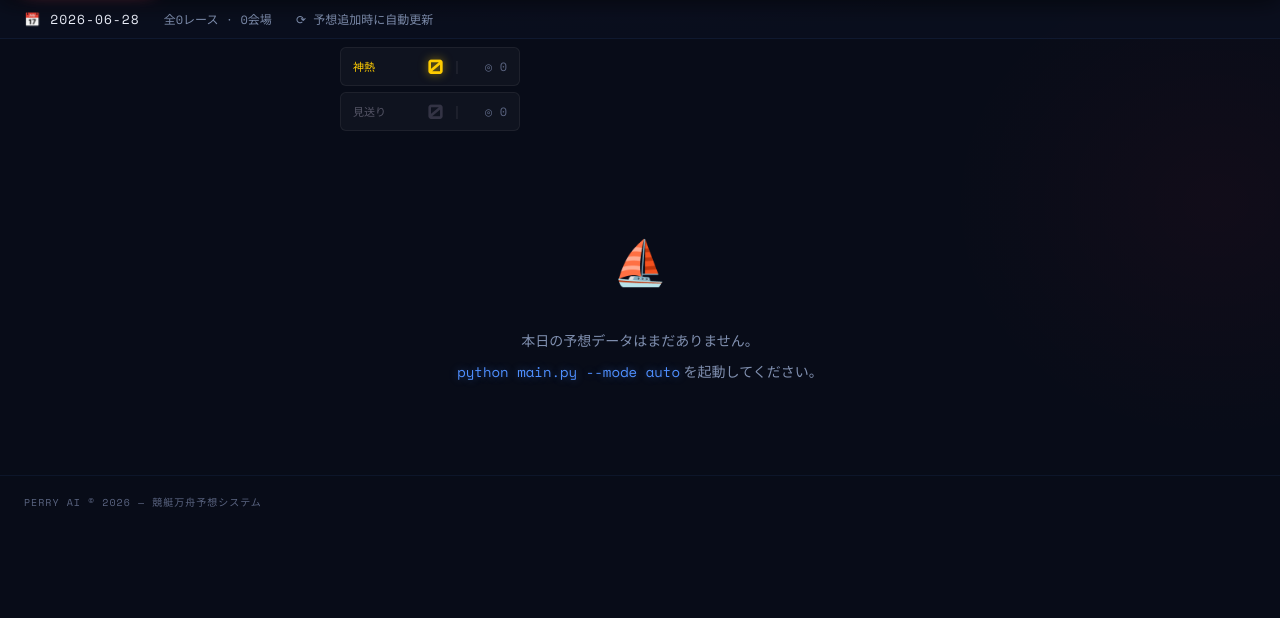
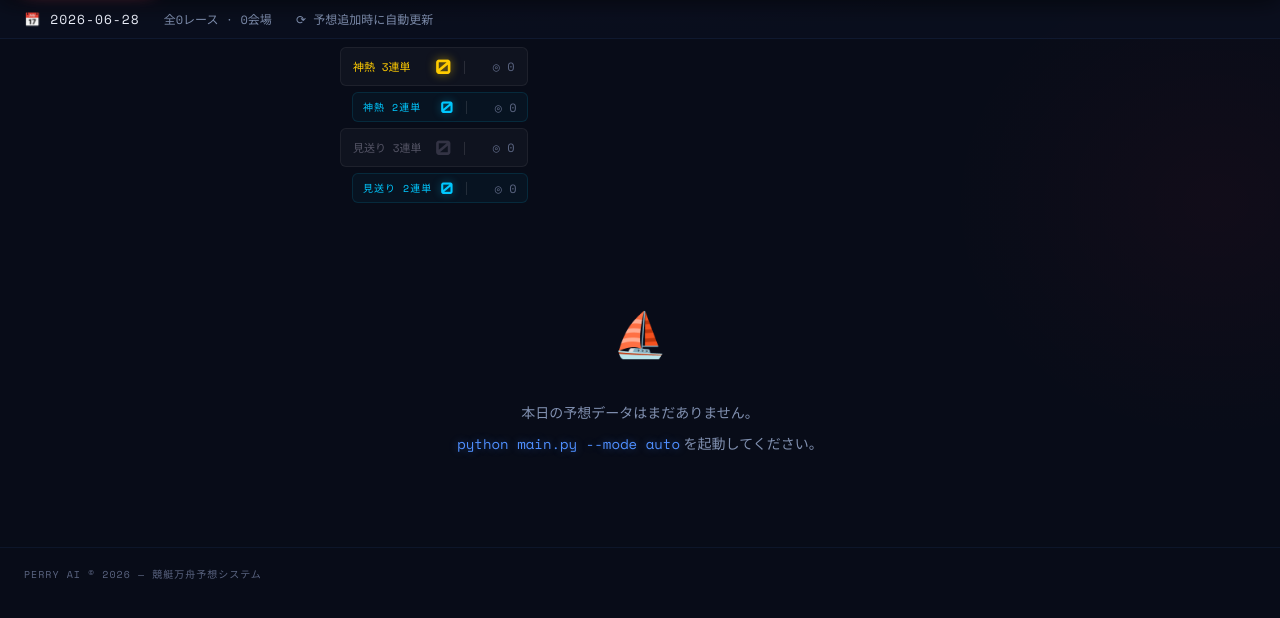
Before and after one commit to sukepbudou-svg/test, a Flask app: page / in a window 1280 px wide. Shown: the part 117-735 px from the top of the page. Run offline with Flask 3, Linux system fonts and the light colour scheme; tables that the repository leaves empty hold one stand-in row (values such as "Sample post"); data that the repository does not hold is empty; grey boxes are pictures that could not be loaded.

Commit message:
UI改善・3連単下限80倍追加
predictor.py:
- 3連単: オッズ下限を80倍に設定（80倍未満はスキップ・ログ表示）
- スキップ理由を「上限超過」と「下限未満」で区別して表示

index.html:
- 実結果の表示順を「2連単（上）→ 3連単（下）」に変更
- 外れ→灰色「—」、当たり→グリーン「¥X,XXX」の色分けを維持
- 神熱/見送りカウント欄に2連単の参戦数・的中数を追加表示
  - 「神熱 3連単」「神熱 2連単（水色・indent）」
  - 「見送り 3連単」「見送り 2連単（水色・indent）」

Co-Authored-By: Claude Sonnet 4.6 <noreply@anthropic.com>
Claude-Session: https://claude.ai/code/session_01WkEEQvSraks4YGnVBUmjg5

```diff
--- a/boatrace-predictor/src/model/predictor.py
+++ b/boatrace-predictor/src/model/predictor.py
@@ -1282,6 +1282,7 @@ def get_recommendations(
                     (_valid["boat1"].astype(int) == f) &
                     (_valid["boat2"].astype(int) == s) &
                     (_valid["boat3"].astype(int) == t) &
+                    (_valid["odds_value"] >= 80) &
                     (_valid["odds_value"] <= 250)
                 ]
                 if not m.empty:
@@ -1297,7 +1298,10 @@ def get_recommendations(
                     ]
                     if not full_m.empty:
                         ov = float(full_m.iloc[0]["odds_value"])
-                        print(f"  [3連単] {f}-{s}-{t} {ov:.0f}倍 > 250倍上限→スキップ")
+                        if ov > 250:
+                            print(f"  [3連単] {f}-{s}-{t} {ov:.0f}倍 > 250倍上限→スキップ")
+                        else:
+                            print(f"  [3連単] {f}-{s}-{t} {ov:.0f}倍 < 80倍下限→スキップ")
                     else:
                         print(f"  [3連単] {f}-{s}-{t} オッズデータなし→スキップ")
                     return False
--- a/boatrace-predictor/web/templates/index.html
+++ b/boatrace-predictor/web/templates/index.html
@@ -213,6 +213,19 @@ nav a.active{
 .tc-num.lbl-chuana{color:#40c8e0;text-shadow:0 0 10px rgba(64,200,224,0.5);}
 .tc-num.lbl-shinnetsu{color:#ffcc00;text-shadow:0 0 10px rgba(255,204,0,0.6);}
 .tc-num.lbl-skip{color:#334;}
+.tc-row.tc-ren2{
+  background:rgba(0,200,255,0.04);
+  border-color:rgba(0,200,255,0.12);
+  margin-left:12px;
+  padding:4px 10px;
+}
+.tc-ren2-lbl{color:#00c8ff;font-size:10px;letter-spacing:1px;}
+.tc-ren2-num{
+  font-size:16px;font-weight:700;
+  font-family:var(--font-logo);
+  color:#00c8ff;
+  text-shadow:0 0 8px rgba(0,200,255,0.4);
+}
 .tc-sep{color:rgba(255,255,255,0.12);font-size:13px;flex-shrink:0;}
 .tc-hit{
   font-family:var(--font-mono);font-size:12px;
@@ -595,17 +608,26 @@ footer{
   <span>⟳ 予想追加時に自動更新</span>
 </div>
 
-{% set ns = namespace(skip=0, okuma=0, hit_okuma=0, hit_skip=0) %}
+{% set ns = namespace(skip=0, okuma=0, hit_okuma=0, hit_skip=0,
+                      ren2_okuma=0, ren2_skip=0, hit_ren2_okuma=0, hit_ren2_skip=0) %}
 {% for race in race_list %}
   {% set lbl = race.bets[0].bet_label if race.bets else '見送り' %}
-  {% set hit = namespace(found=false) %}
-  {% for b in race.bets %}{% if b.is_hit %}{% set hit.found = true %}{% endif %}{% endfor %}
+  {% set hit = namespace(found=false, has_ren2=false, hit_ren2=false) %}
+  {% for b in race.bets %}
+    {% if b.is_hit %}{% set hit.found = true %}{% endif %}
+    {% if b.bet_type == '2連単' %}{% set hit.has_ren2 = true %}{% endif %}
+    {% if b.bet_type == '2連単' and b.is_hit %}{% set hit.hit_ren2 = true %}{% endif %}
+  {% endfor %}
   {% if lbl == '神熱' %}
     {% set ns.okuma = ns.okuma + 1 %}
     {% if hit.found %}{% set ns.hit_okuma = ns.hit_okuma + 1 %}{% endif %}
+    {% if hit.has_ren2 %}{% set ns.ren2_okuma = ns.ren2_okuma + 1 %}{% endif %}
+    {% if hit.hit_ren2 %}{% set ns.hit_ren2_okuma = ns.hit_ren2_okuma + 1 %}{% endif %}
   {% else %}
     {% set ns.skip = ns.skip + 1 %}
     {% if hit.found %}{% set ns.hit_skip = ns.hit_skip + 1 %}{% endif %}
+    {% if hit.has_ren2 %}{% set ns.ren2_skip = ns.ren2_skip + 1 %}{% endif %}
+    {% if hit.hit_ren2 %}{% set ns.hit_ren2_skip = ns.hit_ren2_skip + 1 %}{% endif %}
   {% endif %}
 {% endfor %}
 
@@ -613,16 +635,28 @@ footer{
   <div class="activity-log" id="activity-log"></div>
   <div class="today-counts">
     <div class="tc-row">
-      <span class="tc-label lbl-shinnetsu">神熱</span>
+      <span class="tc-label lbl-shinnetsu">神熱 3連単</span>
       <span class="tc-num lbl-shinnetsu">{{ ns.okuma }}</span>
       <span class="tc-sep">|</span>
       <span class="tc-hit {% if ns.hit_okuma > 0 %}has-hit{% endif %}">◎ {{ ns.hit_okuma }}</span>
     </div>
+    <div class="tc-row tc-ren2">
+      <span class="tc-label tc-ren2-lbl">神熱 2連単</span>
+      <span class="tc-num tc-ren2-num">{{ ns.ren2_okuma }}</span>
+      <span class="tc-sep">|</span>
+      <span class="tc-hit {% if ns.hit_ren2_okuma > 0 %}has-hit{% endif %}">◎ {{ ns.hit_ren2_okuma }}</span>
+    </div>
     <div class="tc-row">
-      <span class="tc-label lbl-skip">見送り</span>
+      <span class="tc-label lbl-skip">見送り 3連単</span>
       <span class="tc-num lbl-skip">{{ ns.skip }}</span>
       <span class="tc-sep">|</span>
       <span class="tc-hit {% if ns.hit_skip > 0 %}has-hit{% endif %}">◎ {{ ns.hit_skip }}</span>
+    </div>
+    <div class="tc-row tc-ren2">
+      <span class="tc-label tc-ren2-lbl">見送り 2連単</span>
+      <span class="tc-num tc-ren2-num">{{ ns.ren2_skip }}</span>
+      <span class="tc-sep">|</span>
+      <span class="tc-hit {% if ns.hit_ren2_skip > 0 %}has-hit{% endif %}">◎ {{ ns.hit_ren2_skip }}</span>
     </div>
   </div>
 
@@ -709,16 +743,9 @@ footer{
 
       {% set any_res = res_3ren.found or res_2ren.found %}
       {% if any_res %}
-      <div class="race-actual">
-        <span class="actual-label">3連単</span>
-        <span class="actual-combo">{{ any_res.actual_combination }}</span>
-        <span class="actual-pay {% if not res_3ren.payout %}actual-pay-miss{% endif %}">
-          {% if res_3ren.payout %}¥{{ "{:,}".format(res_3ren.payout) }}{% else %}—{% endif %}
-        </span>
-      </div>
+      {% set ac = any_res.actual_combination.split('-') %}
       {% if res_2ren.found %}
-      {% set ac = any_res.actual_combination.split('-') %}
-      <div class="race-actual" style="margin-top:4px;border-color:rgba(0,200,255,0.25)">
+      <div class="race-actual" style="border-color:rgba(0,200,255,0.25)">
         <span class="actual-label" style="color:#00c8ff">2連単</span>
         <span class="actual-combo" style="color:#00c8ff;font-size:13px">{{ ac[0] }}-{{ ac[1] }}</span>
         <span class="actual-pay {% if not res_2ren.payout %}actual-pay-miss{% endif %}">
@@ -726,6 +753,13 @@ footer{
         </span>
       </div>
       {% endif %}
+      <div class="race-actual" style="{% if res_2ren.found %}margin-top:4px;{% endif %}">
+        <span class="actual-label">3連単</span>
+        <span class="actual-combo">{{ any_res.actual_combination }}</span>
+        <span class="actual-pay {% if not res_3ren.payout %}actual-pay-miss{% endif %}">
+          {% if res_3ren.payout %}¥{{ "{:,}".format(res_3ren.payout) }}{% else %}—{% endif %}
+        </span>
+      </div>
       {% endif %}
     </div>
     {% endfor %}
```
